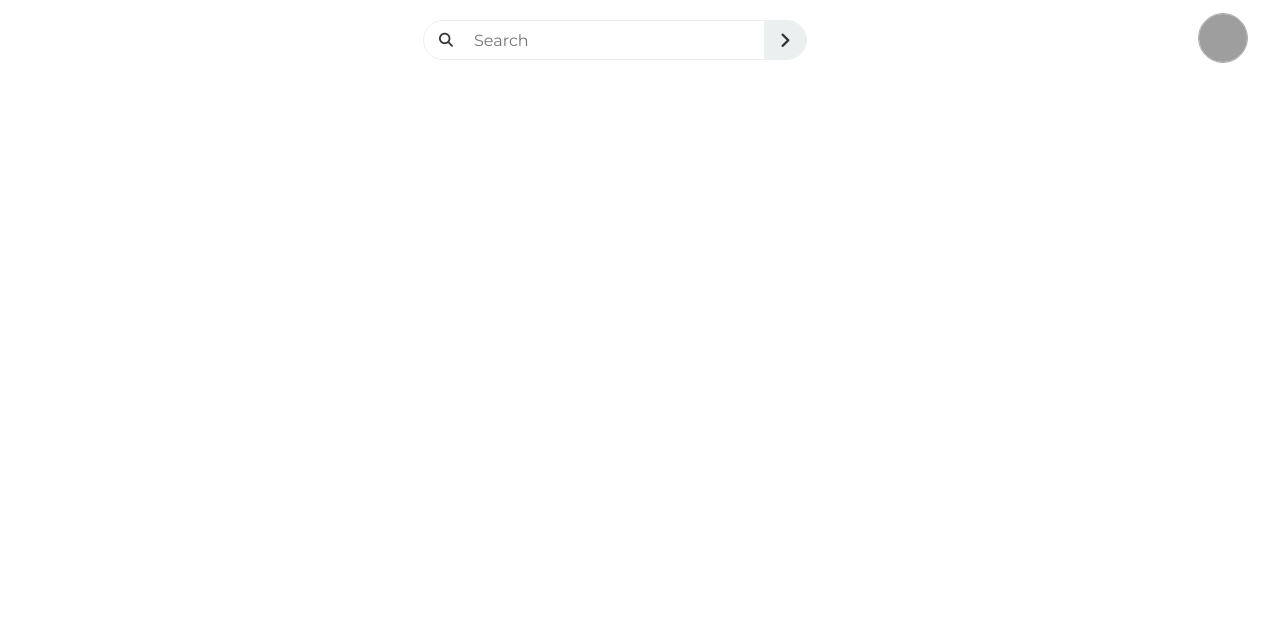
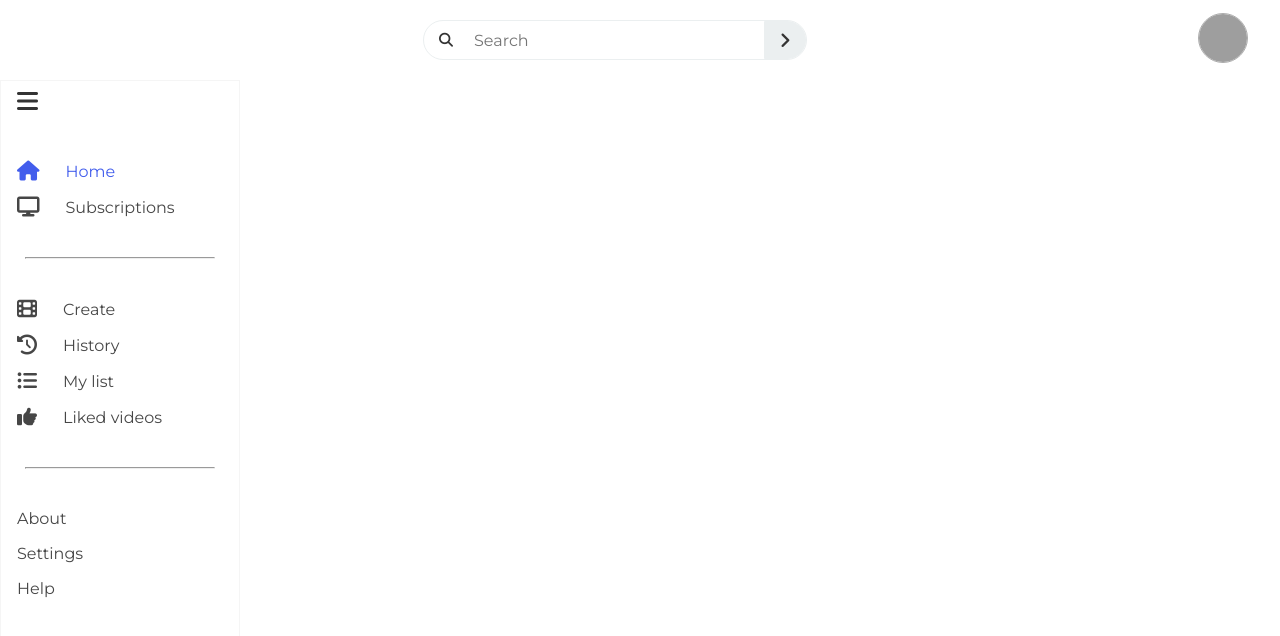
Before and after one commit to g-sillva/GLTube, an Angular app in the folder gltube-frontend/: page / in a window 1280 px wide. Shown: the top 636 px of the page. Built offline with nearby package versions, Linux system fonts and the light colour scheme; grey boxes are pictures that could not be loaded.

Commit message:
Frontend: Added extended sidebar

```diff
--- a/gltube-frontend/src/app/app.component.html
+++ b/gltube-frontend/src/app/app.component.html
@@ -1 +1,2 @@
 <app-header></app-header>
+<app-sidebar></app-sidebar>
--- a/gltube-frontend/src/app/app.module.ts
+++ b/gltube-frontend/src/app/app.module.ts
@@ -8,6 +8,7 @@ import { HeaderComponent } from './components/header/header.component';
 import { ProfileComponent } from './components/header/profile/profile.component';
 import { ThousandSuffixPipe } from './pipes/ThousandSufixPipe.pipe';
 import { SearchbarComponent } from './components/header/searchbar/searchbar.component';
+import { SidebarComponent } from './components/sidebar/sidebar.component';
 
 @NgModule({
   declarations: [
@@ -15,7 +16,8 @@ import { SearchbarComponent } from './components/header/searchbar/searchbar.comp
     HeaderComponent,
     ProfileComponent,
     ThousandSuffixPipe,
-    SearchbarComponent
+    SearchbarComponent,
+    SidebarComponent,
   ],
   imports: [
     BrowserModule,
--- /dev/null
+++ b/gltube-frontend/src/app/components/sidebar/sidebar.component.html
@@ -0,0 +1,38 @@
+<nav>
+    <i class="fa-solid fa-bars"></i>
+    <ul>
+        <li class="active">
+            <i class="fa-solid fa-house"></i>
+            <p>Home</p>
+        </li>
+        <li>
+            <i class="fa-solid fa-display"></i>
+            <p>Subscriptions</p>
+        </li>
+    </ul>
+    <hr>
+    <ul>
+        <li>
+            <i class="fa-solid fa-film"></i>
+            <p>Create</p>
+        </li>
+        <li>
+            <i class="fa-solid fa-clock-rotate-left"></i>
+            <p>History</p>
+        </li>
+        <li>
+            <i class="fa-solid fa-list-ul"></i>
+            <p>My list</p>
+        </li>
+        <li>
+            <i class="fa-solid fa-thumbs-up"></i>
+            <p>Liked videos</p>
+        </li>
+    </ul>
+    <hr>
+    <ul>
+        <li><a href="/">About</a></li>
+        <li><a href="/">Settings</a></li>
+        <li><a href="/">Help</a></li>
+    </ul>
+</nav>
--- /dev/null
+++ b/gltube-frontend/src/app/components/sidebar/sidebar.component.scss
@@ -0,0 +1,53 @@
+nav {
+    width: 240px;
+    height: 100vh;
+    background: white;
+    border: 1px solid whitesmoke;
+    display: flex;
+    flex-direction: column;
+    align-items: flex-start;
+    gap: 2rem;
+
+    .fa-bars {
+        font-size: 24px;
+        cursor: pointer;
+    }
+
+    i {
+        font-size: 20px;
+        padding: 8px 1rem;
+    }
+
+    ul {
+        width: 100%;
+
+        li {
+            display: flex;
+            align-items: center;
+            gap: 10px;
+            cursor: pointer;
+            transition: all .1s ease-in-out;
+            opacity: .9;
+
+            &:hover {
+                background: #f5f5f5;
+            }
+
+            a {
+                padding: 8px 1rem;
+            }
+        }
+
+        .active {
+            opacity: 1;
+            i, p {
+                color: #425DEC;
+            }
+        }
+    }
+
+    hr {
+        width: 80%;
+        margin: 0 auto;
+    }
+}
```
Also changed, not shown: gltube-frontend/src/app/components/sidebar/sidebar.component.ts (added, +10 -0 lines).
